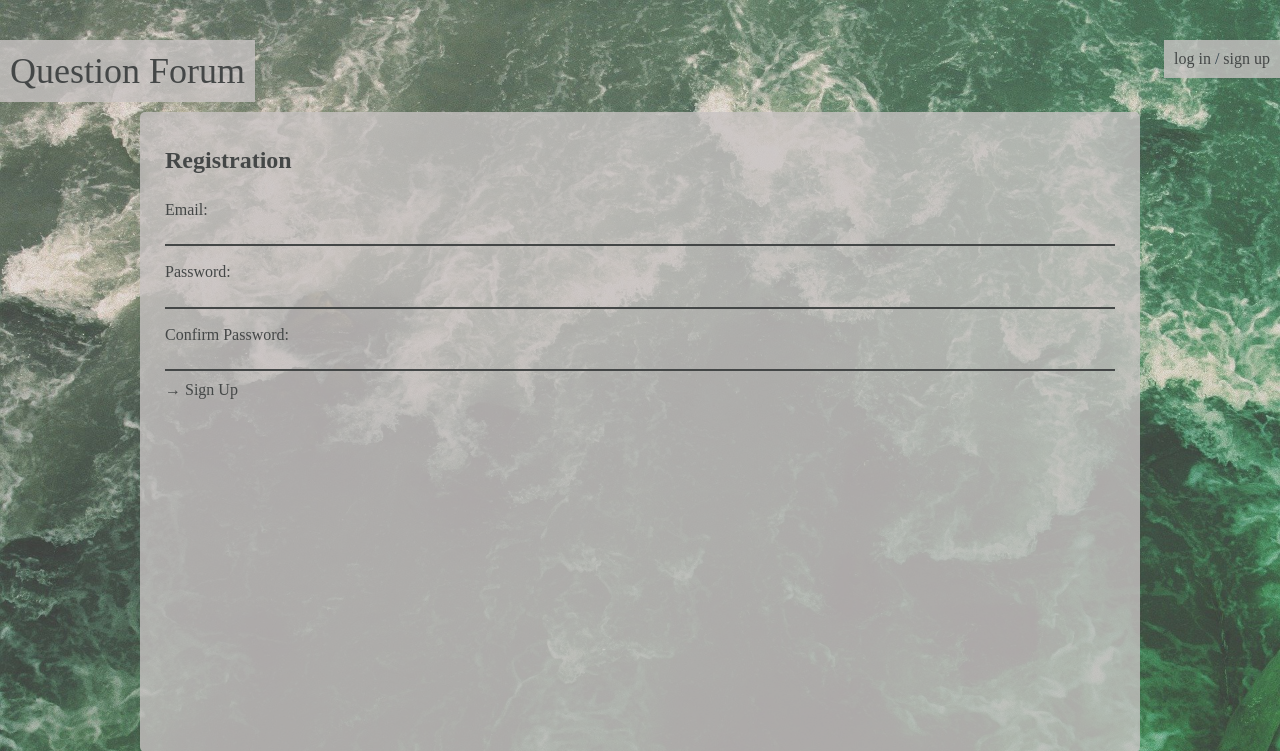
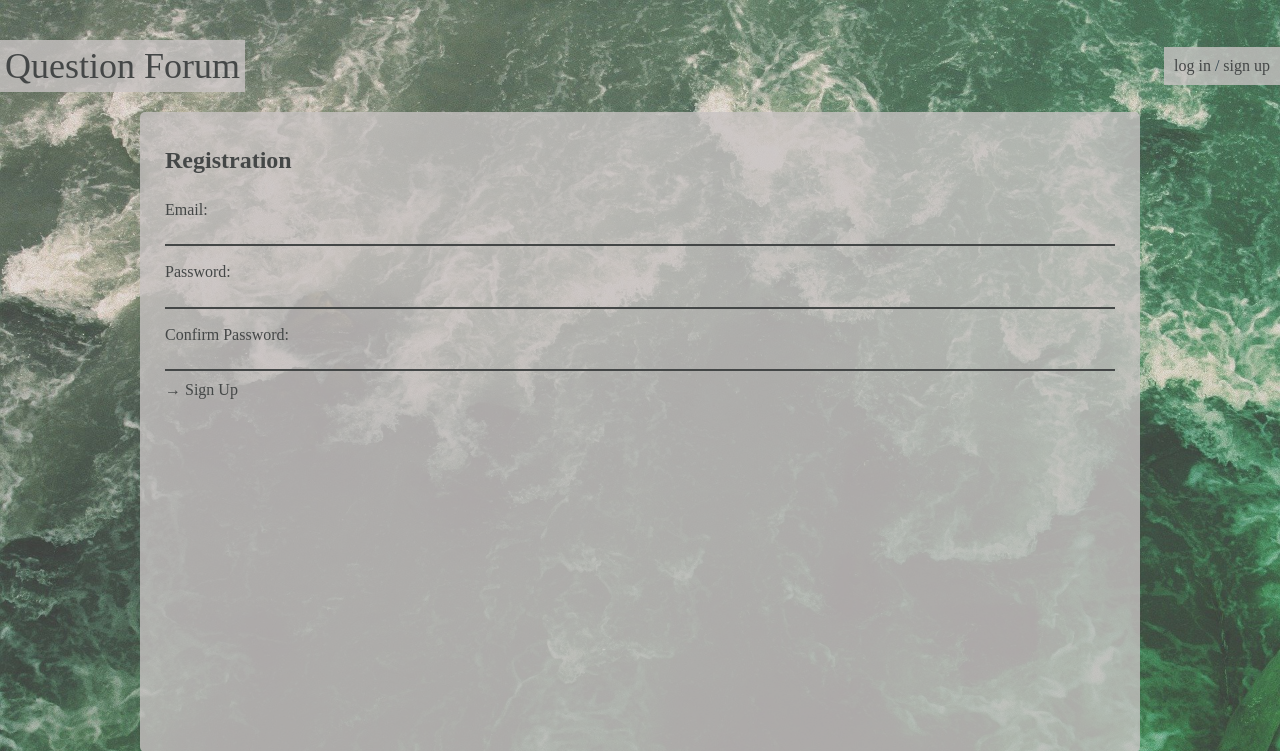
Before and after one commit to Pietrus914/Ask-mate, a Flask app: page /registration in a window 1280 px wide. Shown: the top 751 px of the page. Run offline with Flask 2, Linux system fonts and the light colour scheme; some libraries are stand-ins or nearby versions.

Commit message:
CSS, HTML: -moving div's with users list and login/registration to header -styling header with flexbox - deleting styles relating to id's of users list and login/registration (it was all the same) & making one class = header_link
MAIN-PAGE:
- there is a link under user_email to his page

```diff
--- a/static/css/main.css
+++ b/static/css/main.css
@@ -21,7 +21,7 @@ body {
     align-items: end;
 }
 
-.content-wrapper, header, footer {
+.content-wrapper, footer {
         background-color: rgba(200, 195, 195, 0.8);
 }
 
@@ -41,32 +41,33 @@ body {
 }
 
 header {
-    padding: 10px;
     margin-top: 5vh;
     color: #31434f;
     position: fixed;
     top: 0;
     left: 0;
+    display: flex;
+    width: 100vw;
+    justify-content: space-between;
+
 }
-#signup {
+
+.header_link {
     background-color: rgba(200, 195, 195, 0.8);
     padding: 10px;
-    margin-top: 5vh;
-    color: #31434f;
-    position: fixed;
-    top: 0;
-    right: 0;
+    margin-left: 3vw;
+    align-self: center;
 }
 
-#logged_user {
+#header-title {
+    text-transform: capitalize;
+    text-decoration: none;
+    font-size: 36px;
+    padding: 5px;
     background-color: rgba(200, 195, 195, 0.8);
-    padding: 10px;
-    margin-top: 5vh;
-    color: #31434f;
-    position: fixed;
-    top: 0;
-    left: 80%;
+    margin-right: auto;
 }
+
 
 h2 {
     margin: 10px 0;
@@ -206,11 +207,7 @@ a:hover {
     font-weight: bold;
               }
 
-#header-title {
-    text-transform: capitalize;
-    text-decoration: none;
-    font-size: 36px;
-}
+
 
 table {
     border: 1px solid #444747;
--- a/templates/index.html
+++ b/templates/index.html
@@ -10,8 +10,18 @@
 <div class="content-wrapper">
     <header>
         <a id="header-title" href="{{url_for("main_page") }}">Question Forum</a>
-    </header>
-    <div id="signup">
+
+       {% if session[username] %}
+           <div class='header_link'>
+                <a href="{{ url_for("display_user", user_id = session[user_id]) }}">{{ session[username] }}</a>
+            </div>
+           <div class='header_link' id="logged_user">
+                <a href="{{ url_for("display_users") }}">USERS LIST</a>
+            </div>
+        {% endif %}
+
+
+        <div class='header_link' id="signup">
             {% if session[username] %}
                 <a href="{{ url_for('logout') }}">Logout</a>
             {% else %}
@@ -24,12 +34,27 @@
 {# ten div logger_user powinien być z danymi użytkownika po zalogowaniu i z dostępnym linkiem do users page
 np.: display: flex, zawartość: mail, reputation, menu dostęne dla zalogowanego uzytkownika(linki) #}
 
-{% if session[username] %}
-    <div id="logged_user">
 
-        <a href="{{ url_for("display_users") }}">USERS LIST</a>
-    </div>
-{% endif %}
+    </header>
+{#    <div id="signup">#}
+{#        {% if session[username] %}#}
+{#            <a href="{{ url_for('logout') }}">Logout</a>#}
+{#        {% else %}#}
+{#            <a href="{{ url_for("login_user") }}">Log In</a>#}
+{#        {% endif %}#}
+{#            /#}
+{#            <a href="{{ url_for("registration_user") }}">Sign Up</a>#}
+{#    </div>#}
+{##}
+{# ten div logger_user powinien być z danymi użytkownika po zalogowaniu i z dostępnym linkiem do users page
+{#np.: display: flex, zawartość: mail, reputation, menu dostęne dla zalogowanego uzytkownika(linki) #}
+{##}
+{#{% if session[username] %}#}
+{#    <div id="logged_user">#}
+{##}
+{#        <a href="{{ url_for("display_users") }}">USERS LIST</a>#}
+{#    </div>#}
+{#{% endif %}#}
 
     <section>
         <h2 class="title text-center">{{ self.page_title() }}</h2>
```
Lines whose indentation alone changed are shown as unchanged.
